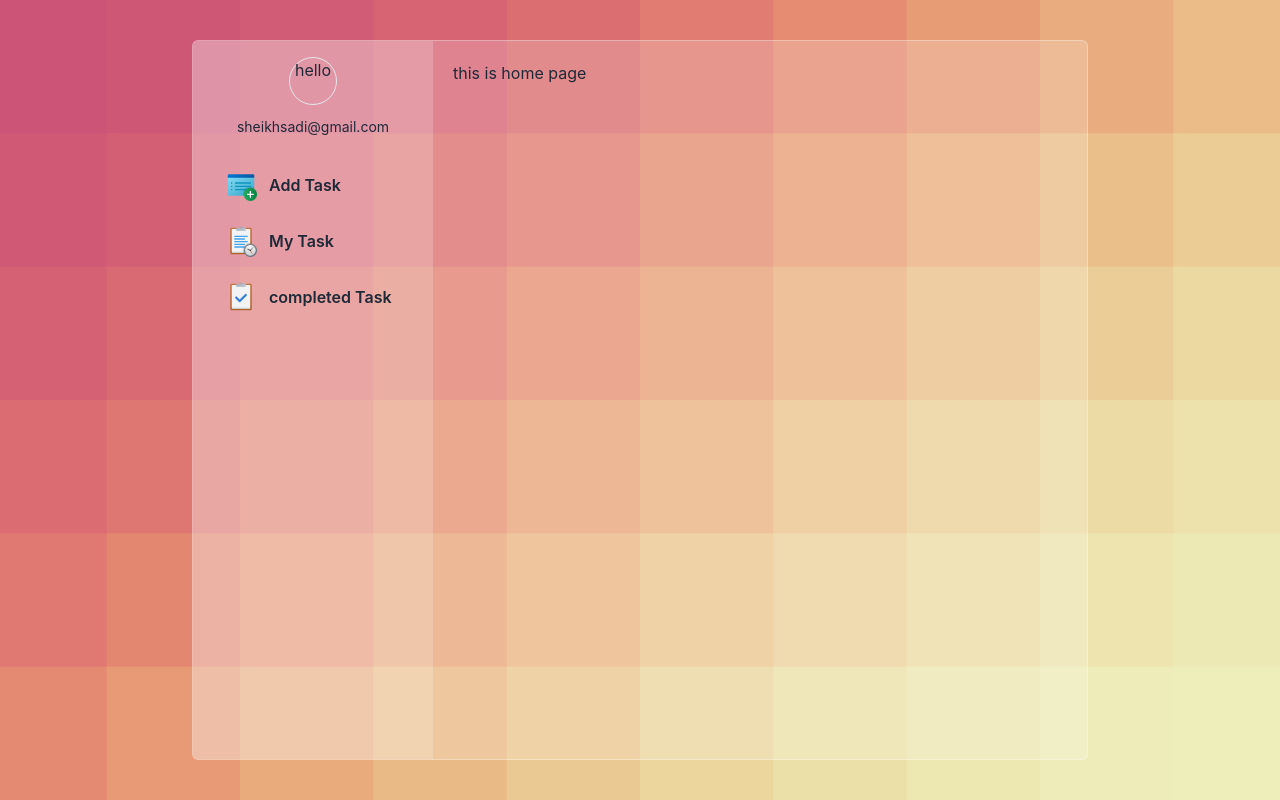
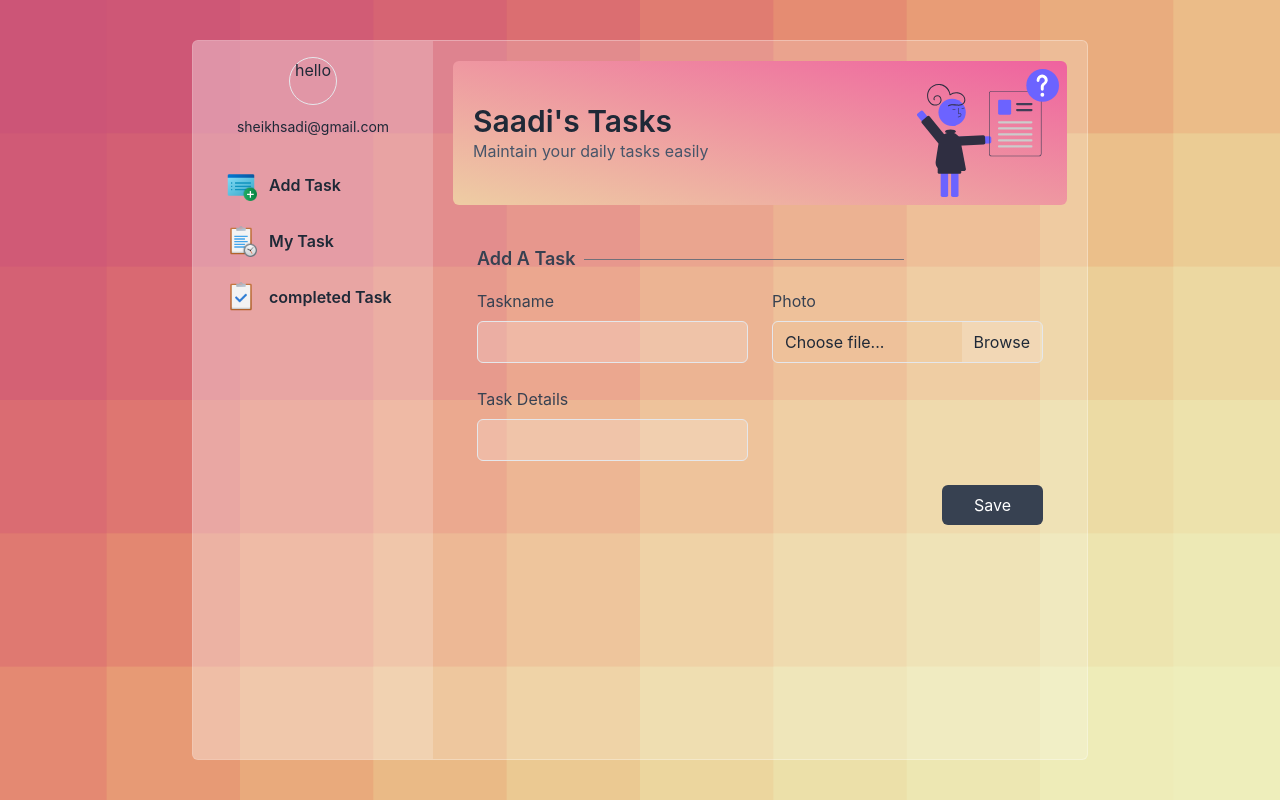
Before and after one commit to saadi001/task-management, a React (Create React App) app: page / in a window 1280 px wide. Built offline with nearby package versions, Linux system fonts and the light colour scheme.

Commit message:
file upload design updated

```diff
--- a/src/Route/Route/Route.js
+++ b/src/Route/Route/Route.js
@@ -2,7 +2,6 @@ import { createBrowserRouter } from "react-router-dom";
 import Main from "../../Layout/Main";
 import AddTask from "../../pages/AddTask/AddTask";
 import CompletedTask from "../../pages/completedTask/CompletedTask";
-import Home from "../../pages/Home/Home";
 import MyTask from "../../pages/Mytask/MyTask";
 
 export const router = createBrowserRouter([
@@ -12,7 +11,7 @@ export const router = createBrowserRouter([
           children:[
                {
                     path:'/',
-                    element: <Home></Home>
+                    element: <AddTask></AddTask>
                },
                {
                     path: '/addTask',
--- a/src/pages/AddTask/AddTask.js
+++ b/src/pages/AddTask/AddTask.js
@@ -12,37 +12,37 @@ const AddTask = () => {
                     <div className='h-full'><img className='h-full p-2' src={addTask} alt="" /></div>
                </div>
                <div>
-                    <section class="max-w-4xl p-6 mt-4 mx-auto  rounded-md dark:bg-gray-800">
+                    <section className="max-w-4xl p-6 mt-4 mx-auto  rounded-md dark:bg-gray-800">
                          <div className='flex gap-2 items-center'>
-                              <h2 class="text-lg font-semibold text-gray-700 capitalize dark:text-white">Add a task</h2>
+                              <h2 className="text-lg font-semibold text-gray-700 capitalize dark:text-white">Add a task</h2>
                               <div className='border-t w-10 md:w-80 border-zinc-500'></div>
                          </div>
 
                          <form>
-                              <div class="grid grid-cols-1 gap-6 mt-4 sm:grid-cols-2">
+                              <div className="grid grid-cols-1 gap-6 mt-4 sm:grid-cols-2">
                                    <div>
-                                        <label class="text-gray-700 dark:text-gray-200" for="username">Username</label>
-                                        <input id="username" type="text" class="block w-full px-4 py-2 mt-2 text-gray-700 bg-white border border-gray-200 rounded-md dark:bg-gray-800 dark:text-gray-300 dark:border-gray-600 focus:border-blue-400 focus:ring-blue-300 focus:ring-opacity-40 dark:focus:border-blue-300 focus:outline-none focus:ring" />
+                                        <label className="text-gray-700 dark:text-gray-200" htmlFor="username">Taskname</label>
+                                        <input id="username" type="text" className="block w-full px-4 py-2 mt-2 text-gray-700 sidebar border border-gray-200 rounded-md dark:bg-gray-800 dark:text-gray-300 dark:border-gray-600 focus:border-rose-400 focus:ring-gray-300 focus:ring-opacity-40 dark:focus:border-blue-300 focus:outline-none focus:ring" />
                                    </div>
 
                                    <div>
-                                        <label class="text-gray-700 dark:text-gray-200" for="emailAddress">Email Address</label>
-                                        <input id="emailAddress" type="email" class="block w-full px-4 py-2 mt-2 text-gray-700 bg-white border border-gray-200 rounded-md dark:bg-gray-800 dark:text-gray-300 dark:border-gray-600 focus:border-blue-400 focus:ring-blue-300 focus:ring-opacity-40 dark:focus:border-blue-300 focus:outline-none focus:ring" />
+                                        <label className="text-gray-700 dark:text-gray-200 " htmlFor="username">Photo</label>
+                                        <div className='border relative overflow-hidden text-ellipsis mt-2 rounded-md flex justify-between items-center'>
+                                             <span className='pl-3'>Choose file...</span>
+                                             <span className='float-right sidebar inline-block py-2 px-3'>Browse</span>
+                                             <input id="username" type="file" className=" opacity-0 absolute top-0 left-0 w-full px-4 py-2 text-gray-700 sidebar border border-gray-200 rounded-md dark:bg-gray-800 dark:text-gray-300 dark:border-gray-600 focus:border-rose-400 focus:ring-gray-300 focus:ring-opacity-40 dark:focus:border-blue-300 focus:outline-none focus:ring" />
+                                        </div>
                                    </div>
 
                                    <div>
-                                        <label class="text-gray-700 dark:text-gray-200" for="password">Password</label>
-                                        <input id="password" type="password" class="block w-full px-4 py-2 mt-2 text-gray-700 bg-white border border-gray-200 rounded-md dark:bg-gray-800 dark:text-gray-300 dark:border-gray-600 focus:border-blue-400 focus:ring-blue-300 focus:ring-opacity-40 dark:focus:border-blue-300 focus:outline-none focus:ring" />
+                                        <label className="text-gray-700 dark:text-gray-200" htmlFor="username">Task Details</label>
+                                        <input id="username" type="text" className="block w-full px-4 py-2 mt-2 text-gray-700 sidebar border border-gray-200 rounded-md dark:bg-gray-800 dark:text-gray-300 dark:border-gray-600 focus:border-rose-400 focus:ring-gray-300 focus:ring-opacity-40 dark:focus:border-blue-300 focus:outline-none focus:ring" />
                                    </div>
 
-                                   <div>
-                                        <label class="text-gray-700 dark:text-gray-200" for="passwordConfirmation">Password Confirmation</label>
-                                        <input id="passwordConfirmation" type="password" class="block w-full px-4 py-2 mt-2 text-gray-700 bg-white border border-gray-200 rounded-md dark:bg-gray-800 dark:text-gray-300 dark:border-gray-600 focus:border-blue-400 focus:ring-blue-300 focus:ring-opacity-40 dark:focus:border-blue-300 focus:outline-none focus:ring" />
-                                   </div>
                               </div>
 
-                              <div class="flex justify-end mt-6">
-                                   <button class="px-8 py-2.5 leading-5 text-white transition-colors duration-300 transform bg-gray-700 rounded-md hover:bg-gray-600 focus:outline-none focus:bg-gray-600">Save</button>
+                              <div className="flex justify-end mt-6">
+                                   <button className="px-8 py-2.5 leading-5 text-white transition-colors duration-300 transform bg-gray-700 rounded-md hover:bg-gray-600 focus:outline-none focus:bg-gray-600">Save</button>
                               </div>
                          </form>
                     </section>
```
